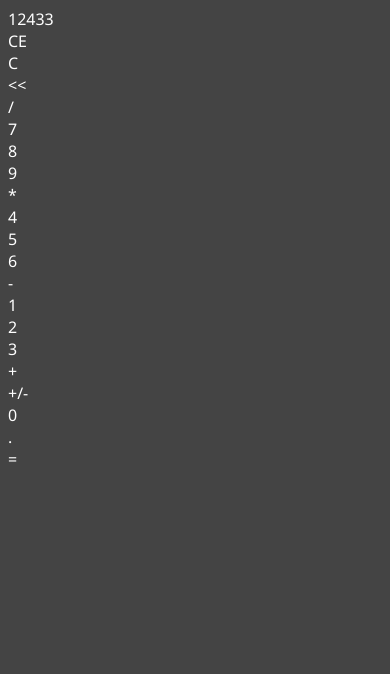
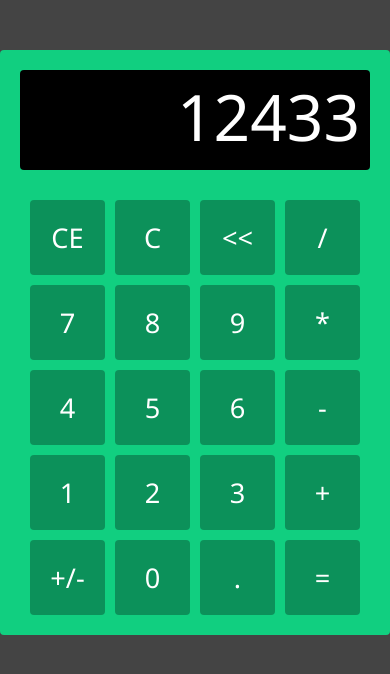
Before and after one commit to barbosadiego/js-mini-projects, a plain HTML site: page calculator/indext.html in a window 390 px wide. Drawn offline with Linux system fonts and the light colour scheme.

Commit message:
css file

```diff
--- a/calculator/style.css
+++ b/calculator/style.css
@@ -1,5 +1,68 @@
+*{
+  box-sizing: border-box;
+}
 body{
   background-color: #444;
   color: white;
   font-family: 'Segoe UI', Tahoma, Geneva, Verdana, sans-serif;
+  height: 100vh;
+  margin: 0;
 }
+
+.container{
+  padding: 30px;
+  display: grid;
+  place-items: center;
+  font-size: calc(1.5rem);
+  max-width: 350px;
+  margin: 10vh auto;
+  background-color: #11cf80;
+  border-radius: 4px;
+}
+
+.buttons{
+  display: flex;
+  flex-wrap: wrap;
+  justify-content: center;
+  gap: 10px;
+}
+
+.buttons > div{
+  height: 80px;
+  width: 80px;
+  display: grid;
+  place-items: center;
+  cursor: pointer;
+  background-color: rgba(0, 0, 0, .3);
+  border-radius: 4px;
+  font-size: 1.7rem;
+}
+
+.display{
+  background-color: black;
+  height: 100px;
+  width: 100%;
+  margin-bottom: 30px;
+  padding: 10px;
+  display: flex;
+  align-items: flex-end;
+  justify-content: flex-end;
+  box-sizing: border-box;
+  border-radius: 4px;
+  font-size: 4rem;
+}
+
+@media screen and (max-width:600px) {
+  .container{
+    padding: 20px;
+    margin: 0 auto;
+    min-height: auto;
+    max-width: 400px;
+    align-content: center;
+    margin-top: 50px;
+  }
+  .buttons > div{
+    width: 75px;
+    height: 75px;
+  }
+}
```
